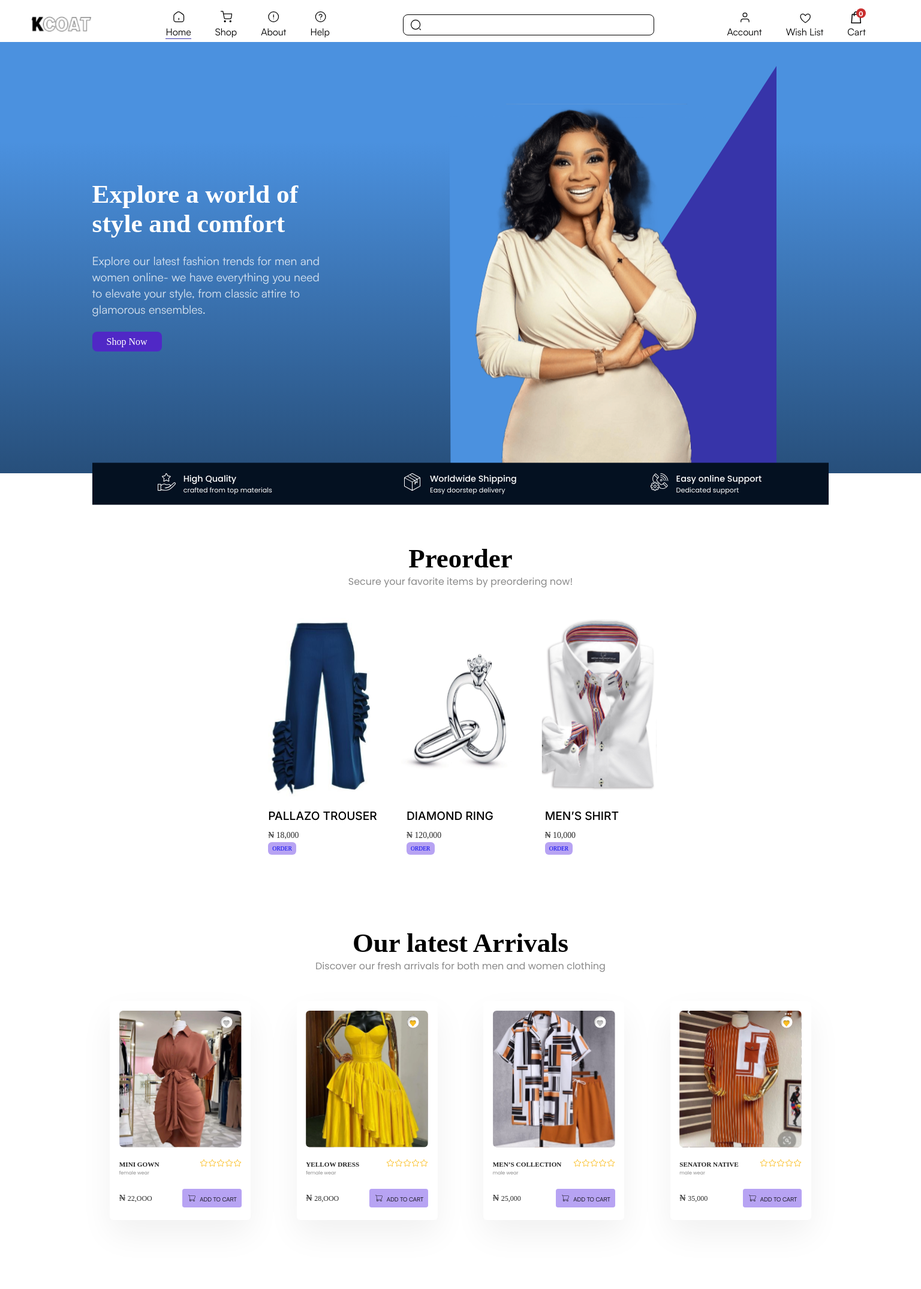
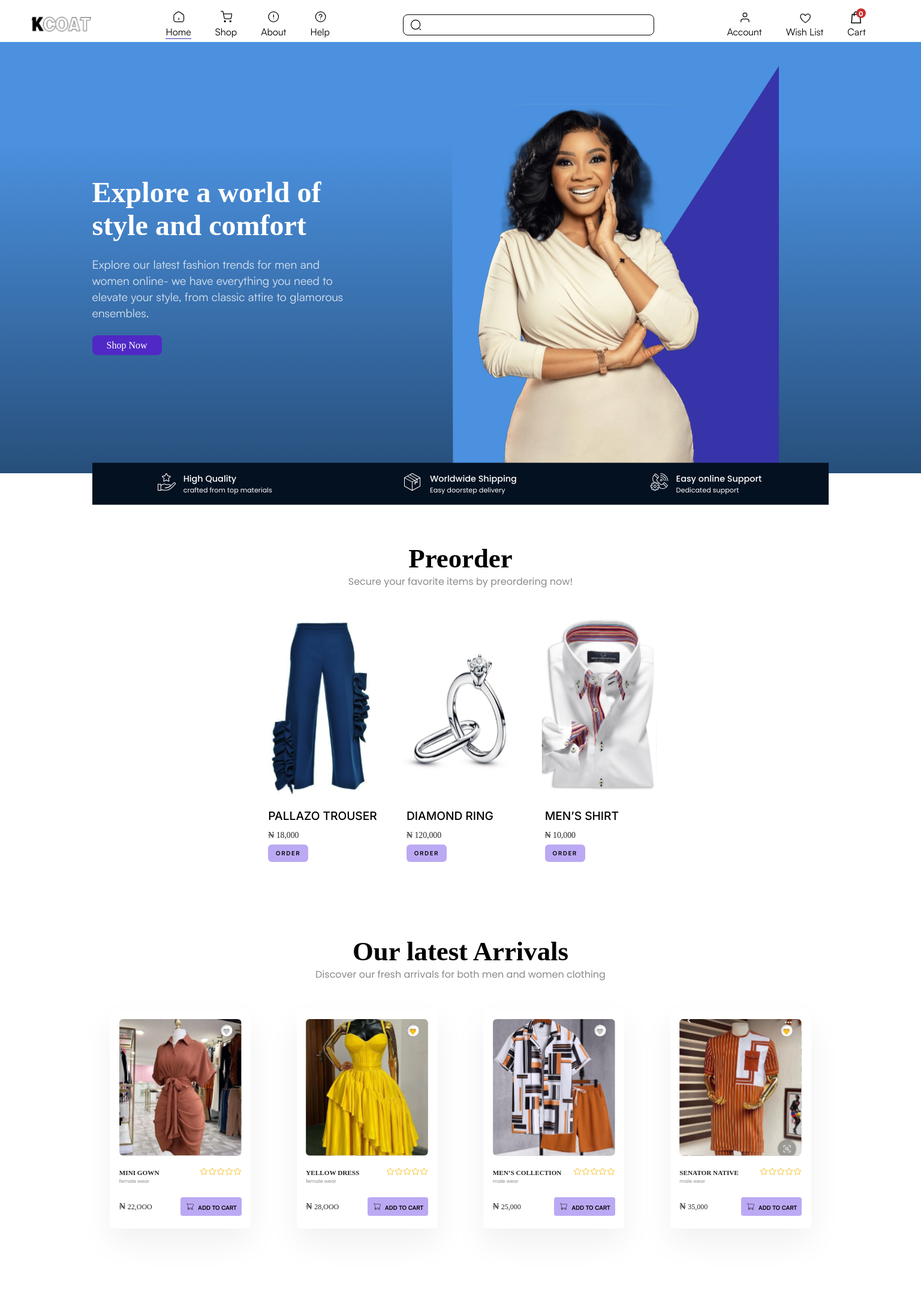
Before and after one commit to holayide/Kcoat, a React (Create React App) app: page / in a window 1536 px wide. Shown: the top 2149 px of the page at 60% size. Built offline with nearby package versions, Linux system fonts and the light colour scheme; a web font is replaced by a local one.

Commit message:
adjust homepage

```diff
--- a/src/components/Hero.module.css
+++ b/src/components/Hero.module.css
@@ -6,12 +6,12 @@
   align-items: center;
   gap: 7%;
   padding: 1.2em 3% 0;
+
+  overflow: hidden;
 }
 
 .heroText {
   width: 40%;
-
-  /* border: 1px solid red; */
 }
 
 .leftText {
@@ -120,15 +120,23 @@
 }
 
 /* media query */
-@media (min-width: 1280px) {
+@media (min-width: 1300px) {
   .main {
     gap: 3%;
-    padding: 1.2em 3% 0 10%;
+    padding: 1.2em 2.5% 0 10%;
   }
 
   .heroImages .purple {
     transform: translateY(-97%);
     margin-left: -9%;
+  }
+
+  .leftText {
+    width: 55ch;
+  }
+
+  .leftText h1 {
+    font-size: 3rem;
   }
 }
 
--- a/src/components/LastestArrivals.jsx
+++ b/src/components/LastestArrivals.jsx
@@ -106,6 +106,7 @@ function ArrivalCard({ image, title, description, arrivalAmt, love }) {
               <img
                 src="../../assets/icons/minicart.svg"
                 alt="mini cart"
+                className={style.miniCart}
                 loading="lazy"
               />
             </div>
--- a/src/components/Preorder.module.css
+++ b/src/components/Preorder.module.css
@@ -57,14 +57,18 @@
 }
 
 .miniBtn {
-  background-color: rgba(112, 72, 232, 0.5);
+  display: inline-block;
+  background-color: #bca9f4;
+  color: #000000;
   border-radius: 6.216px;
-  padding: 5px 7px;
+  padding: 0.5rem 0.8rem;
   font-size: 0.6rem;
   opacity: 1;
+  letter-spacing: 0.1rem;
+  font-family: satoshi700;
+  margin-top: 0.2rem;
 }
 
-/* iiiiiiiiiiiiiiiiiiiiiiiiiii */
 .miniBtn:hover,
 .btnCart:hover {
   opacity: 0.8;
@@ -146,7 +150,8 @@
   align-items: center;
   gap: 5px;
   border-radius: 3.824px;
-  background: rgba(112, 72, 232, 0.5);
+  background-color: #bca9f4;
+  color: #000;
   padding: 3px 8px;
   opacity: 1;
   cursor: pointer;
@@ -156,10 +161,14 @@
   padding-top: 5px;
 }
 
+.miniCart {
+  font-weight: 700;
+}
+
 .primaryBtn {
   color: #000;
   font-size: 0.6rem;
-  font-family: var(--satfont400);
+  font-family: satoshi700;
 }
 
 /* categories */
```
Also changed, not shown: public/assets/icons/minicart.svg.
